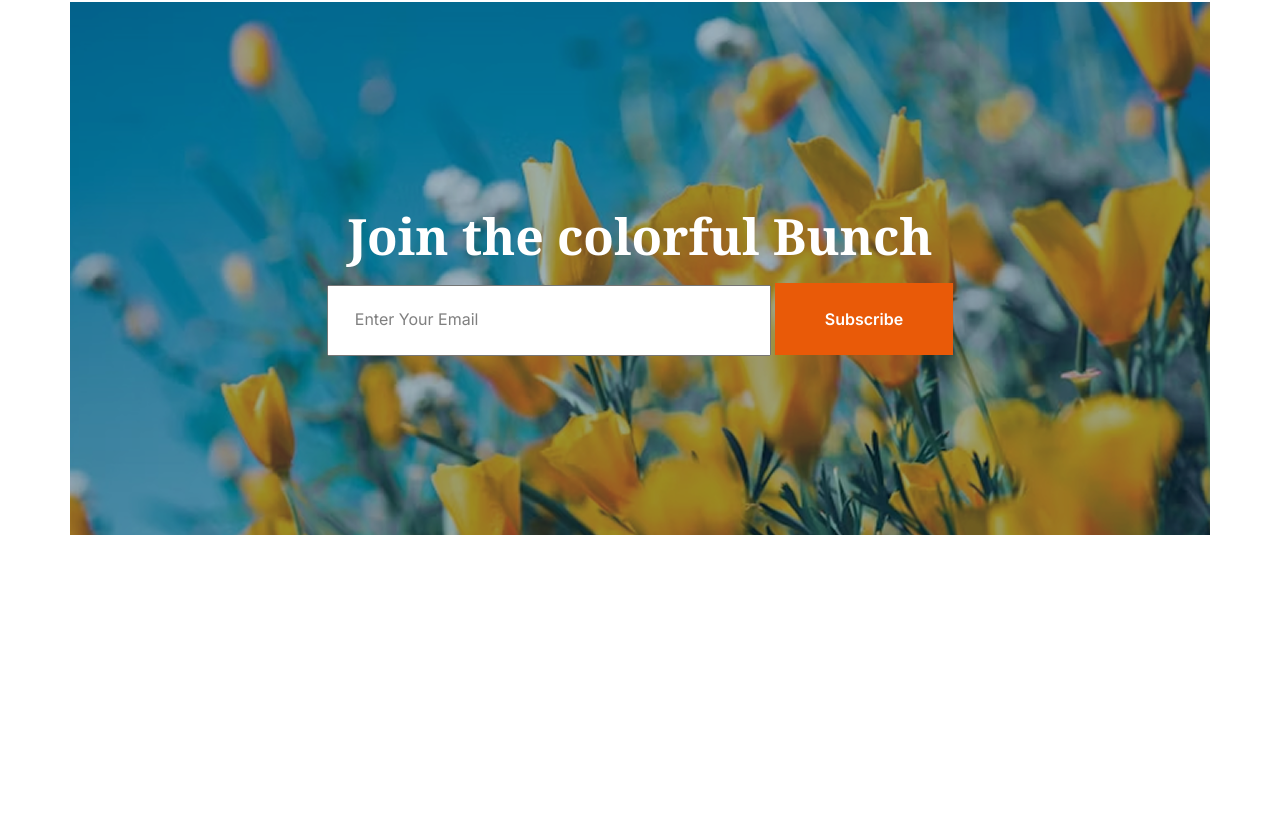
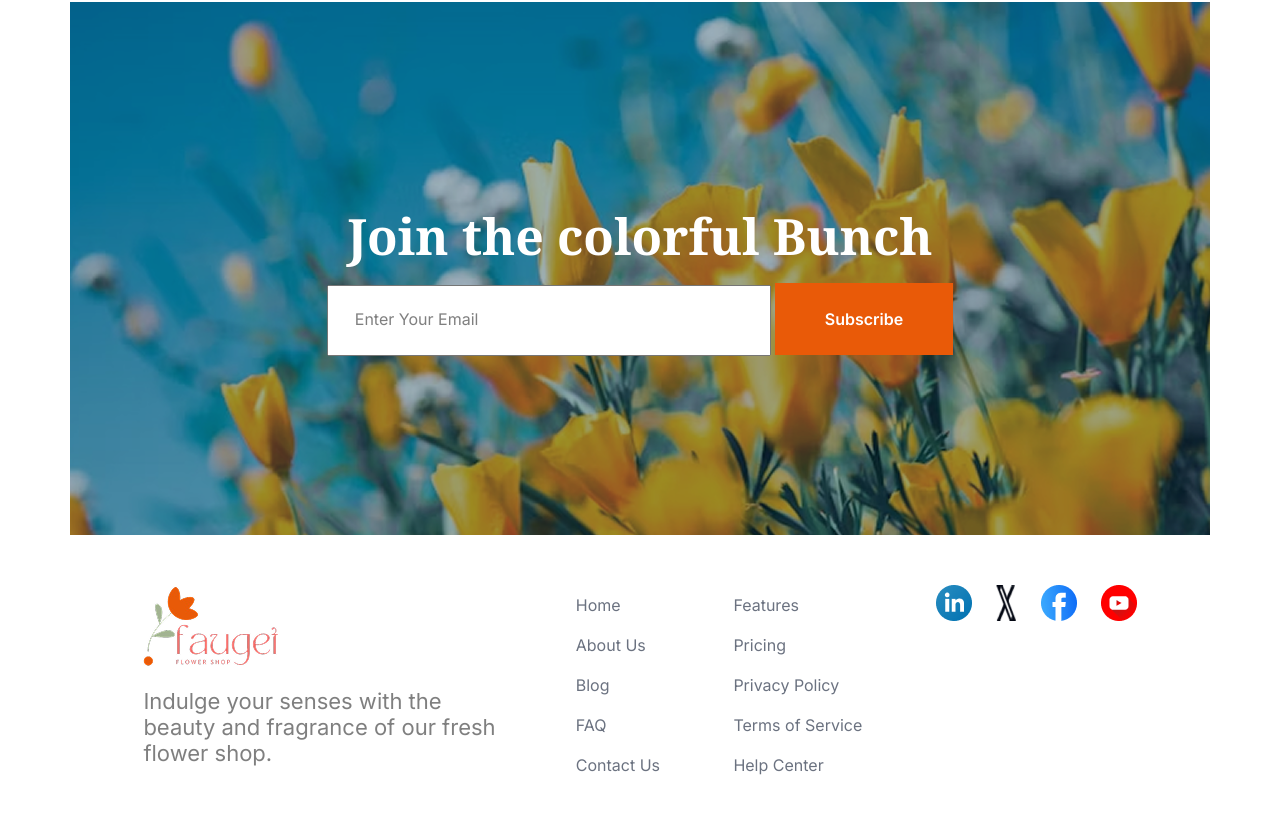
Before and after one commit to AbdurRahman1054/B12-A2-REPONSIVE-FLOWER, a plain HTML site: page index.html in a window 1280 px wide. Shown: the part 2704-3539 px from the top of the page. Before the commit the page ends 3260 px from the top, so only its background shows below. Drawn offline with Linux system fonts and the light colour scheme.

Commit message:
complete full landing page without bonus part

```diff
--- a/index.html
+++ b/index.html
@@ -161,8 +161,40 @@
     </section>
     <!-- Join the colorful Bunch End -->
   </main>
-  <footer></footer>
-
+  <!-- Footer Section Start -->
+  <footer class="container footer">
+    <div class="footer_content display_flex">
+      <div class="logo_text">
+        <img src="./assets/logo.png" alt="">
+        <p class="footer_descriptin">Indulge your senses with the beauty and fragrance of our fresh flower shop.</p>
+      </div>
+      <div class="company_link_1">
+        <ul class="footer_link">
+          <li><a href="">Home</a></li>
+          <li><a href="">About Us</a></li>
+          <li><a href="">Blog</a></li>
+          <li><a href="">FAQ</a></li>
+          <li><a href="">Contact Us</a></li>
+        </ul>
+      </div>
+      <div class="company_link_2">
+        <ul class="footer_link">
+          <li><a href="">Features</a></li>
+          <li><a href="">Pricing</a></li>
+          <li><a href="">Privacy Policy</a></li>
+          <li><a href="">Terms of Service</a></li>
+          <li><a href="">Help Center</a></li>
+        </ul>
+      </div>
+      <div class="company_link_3 display_flex">
+        <img src="./assets/icon-linkedin.png" alt="">
+        <img src="./assets/icon-twitter.png" alt="">
+        <img src="./assets/icon-facebook.png" alt="">
+        <img src="./assets/icon-youtube.png" alt="">
+      </div>
+    </div>
+  </footer>
+  <!-- Footer Section End -->
 </body>
 
 </html>
--- a/style/style.css
+++ b/style/style.css
@@ -157,9 +157,6 @@
 .trusted_img {
   max-width: 286px;
 }
-/* .flower_img {
-  width: 100%;
-} */
 .flower_title {
   color: rgb(0, 0, 0);
   font-family: 'Noto Serif', serif;
@@ -232,13 +229,50 @@ input::placeholder {
 }
 /* Join the colorful Bunch End */
 
+/* Footer Section Start */
+.footer {
+  padding: 50px 0px 50px 0px;
+}
+.footer_content {
+  justify-content: space-evenly;
+  align-items: self-start;
+}
+.logo_text {
+  max-width: 359px;
+}
+.footer_link {
+  list-style-type: none;
+}
+.footer_link > li > a {
+  text-decoration: none;
+  line-height: 2.5;
+  color: #6b7280;
+  font-family: Inter;
+  font-size: 1rem;
+  font-weight: 400;
+  text-align: center;
+}
+.footer_descriptin {
+  color: rgba(0, 0, 0, 0.5);
+  font-family: Inter;
+  font-size: 1.375rem;
+  font-weight: 400;
+  text-align: left;
+  margin-top: 16px;
+}
+.company_link_3 {
+  gap: 24px;
+}
+
+/* Footer Section End */
 /* RESOPONSIVE MEDIA QUARY */
 @media screen and (max-width: 576px) {
   /* Shared Style Start */
   .nav_bar,
   .banner_content,
   .plants_card,
-  .flower_box {
+  .flower_box,
+  .footer_content {
     padding: 0 10px 0 10px;
   }
   /* Shared Style End */
@@ -368,4 +402,12 @@ input::placeholder {
     margin-top: 0px;
   }
   /* Join the colorful Bunch End */
+  /* Footer Secftin Start */
+  .footer_content {
+    display: block;
+  }
+  .company_link_3 {
+    margin-top: 24px;
+  }
+  /* Footer Secftin End */
 }
```
